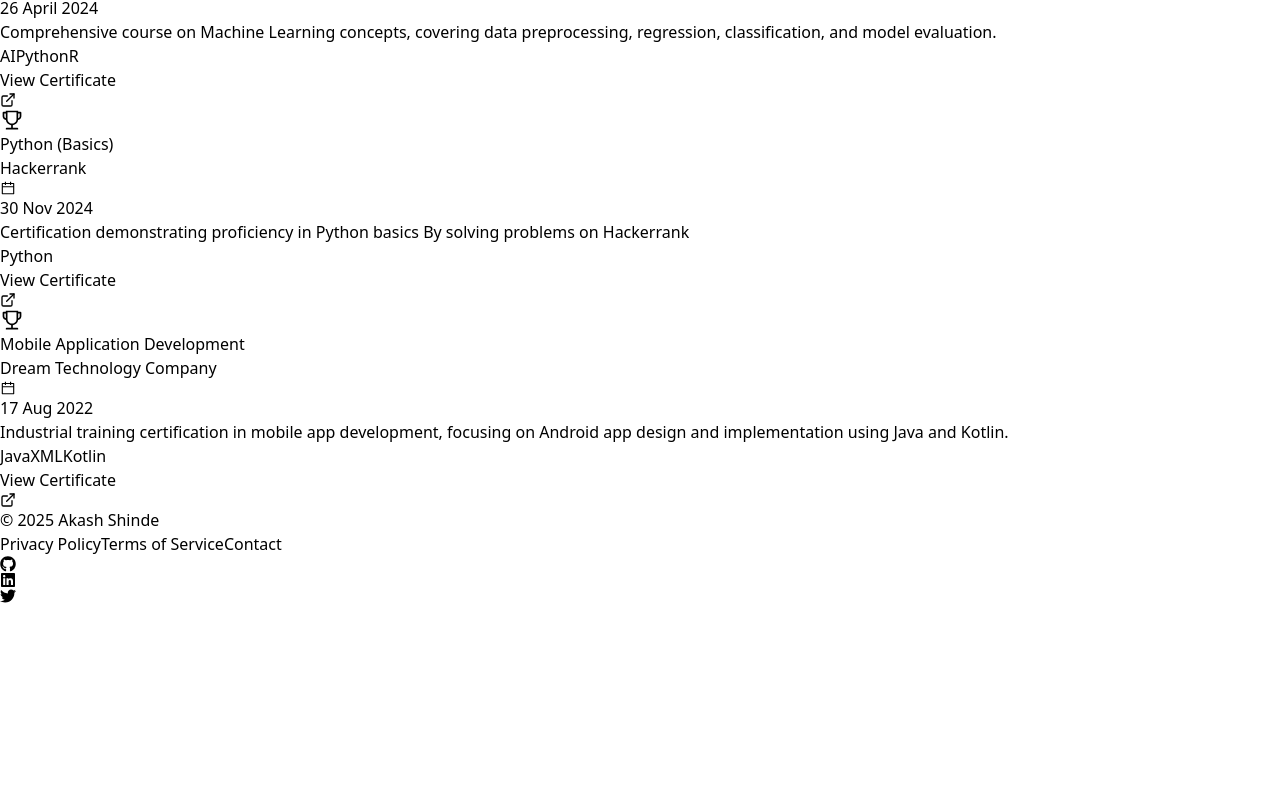
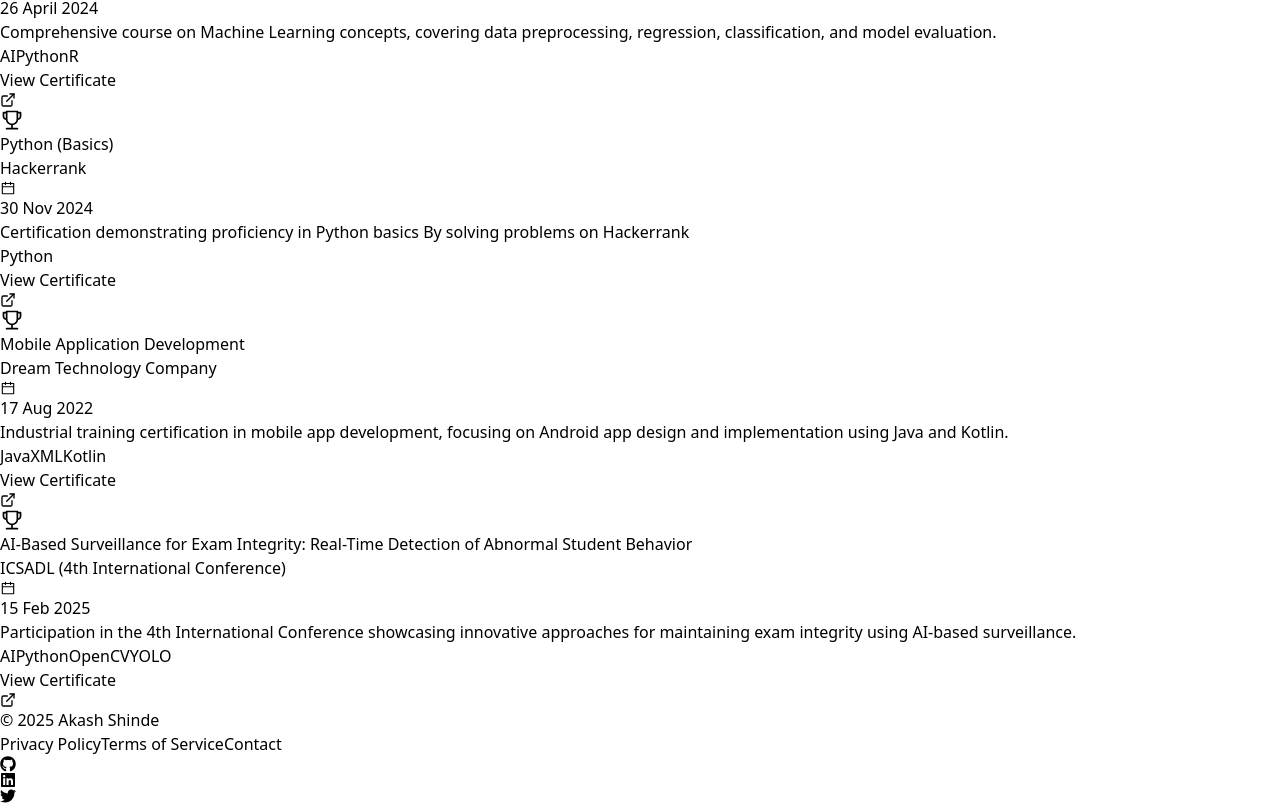
Before and after one commit to akashshinde0775/my-portfolio, a React (Vite) app: page / in a window 1280 px wide. Shown: the part 5487-6291 px from the top of the page. Before the commit the page ends 6091 px from the top, so only its background shows below. Built offline with nearby package versions, Linux system fonts and the light colour scheme.

Commit message:
add one certificate

```diff
--- a/src/components/Certifications.jsx
+++ b/src/components/Certifications.jsx
@@ -5,7 +5,7 @@ import certificate1 from '../assets/certificate1.jpg';
 import certificate2 from '../assets/certificate2.jpg';
 import certificate3 from '../assets/certificate3.jpg';
 import certificate4 from '../assets/certificate4.jpg';
-
+import certificate5 from '../assets/certificate5.pdf';
 
 const Certifications = () => {
   const certifications = [
@@ -14,7 +14,7 @@ const Certifications = () => {
       title: "Career Essentials in Generative AI",
       provider: "Microsoft and LinkedIn",
       date: "2 Dec 2024",
-      certificatePath: certificate1, // Local path
+      certificatePath: certificate1,
       badgeColor: "blue",
       skills: ["Computer Ethics", "Artificial Intelligence (AI)", "Generative AI"],
       description: "Certification covering the fundamentals of Generative AI, its applications, and ethical considerations."
@@ -24,7 +24,7 @@ const Certifications = () => {
       title: "Machine Learning A-Z",
       provider: "Udemy",
       date: "26 April 2024",
-      certificatePath: certificate2, // Local path
+      certificatePath: certificate2,
       badgeColor: "green",
       skills: ["AI", "Python", "R"],
       description: "Comprehensive course on Machine Learning concepts, covering data preprocessing, regression, classification, and model evaluation."
@@ -34,7 +34,7 @@ const Certifications = () => {
       title: "Python (Basics)",
       provider: "Hackerrank",
       date: "30 Nov 2024",
-      certificatePath: certificate3, // Local path
+      certificatePath: certificate3,
       badgeColor: "purple",
       skills: ["Python"],
       description: "Certification demonstrating proficiency in Python basics By solving problems on Hackerrank"
@@ -44,11 +44,22 @@ const Certifications = () => {
       title: "Mobile Application Development",
       provider: "Dream Technology Company",
       date: "17 Aug 2022",
-      certificatePath: certificate4, // Local path
+      certificatePath: certificate4,
       badgeColor: "orange",
       skills: ["Java", "XML", "Kotlin"],
       description: "Industrial training certification in mobile app development, focusing on Android app design and implementation using Java and Kotlin."
+    },
+    {
+      id: 5,
+      title: "AI-Based Surveillance for Exam Integrity: Real-Time Detection of Abnormal Student Behavior",
+      provider: "ICSADL (4th International Conference)",
+      date: "15 Feb 2025",
+      certificatePath: certificate5,
+      badgeColor: "red",
+      skills: ["AI", "Python", "OpenCV", "YOLO"],
+      description: "Participation in the 4th International Conference showcasing innovative approaches for maintaining exam integrity using AI-based surveillance.",
     }
+
   ];
 
 
```
Also changed, not shown: 1 other file (tests, documents, lock files or other folders).
